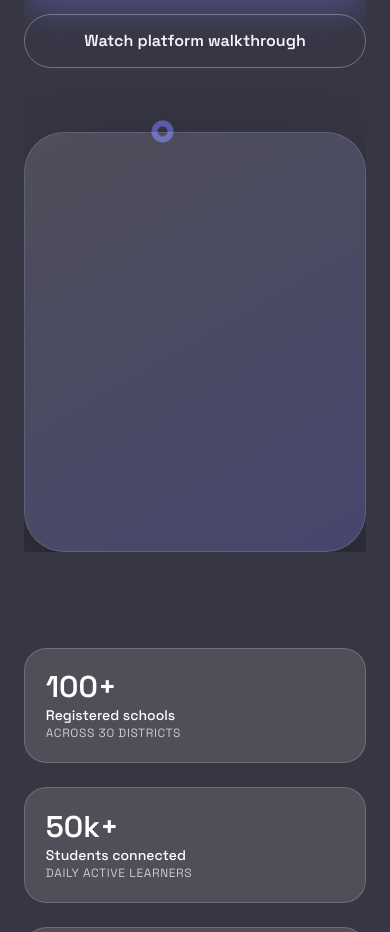
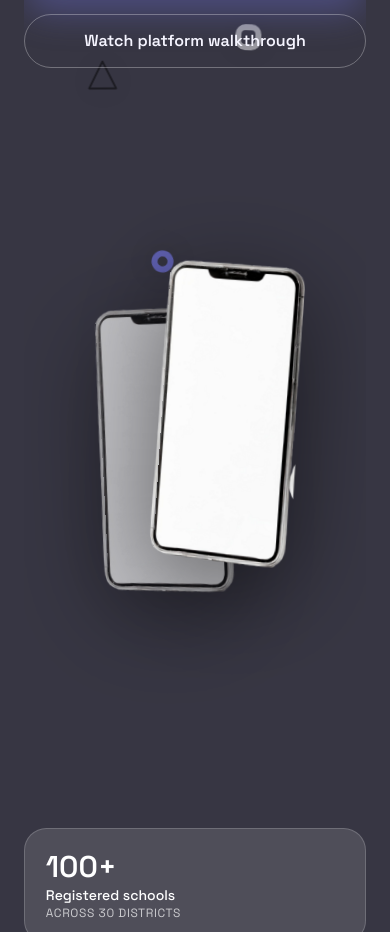
Before and after one commit to biplovgautam/vidhyalaya.digital, a Next.js app: page / in a window 390 px wide. Shown: the part 1107-2039 px from the top of the page. Built offline with nearby package versions, Linux system fonts and the light colour scheme.

Commit message:
phone ui template added

```diff
--- a/app/globals.css
+++ b/app/globals.css
@@ -361,3 +361,66 @@ a {
     width: 100%;
   }
 }
+
+.phone-mockup-container {
+  position: relative;
+  width: 100%;
+  min-height: 600px;
+  display: flex;
+  align-items: center;
+  justify-content: center;
+  perspective: 1200px;
+}
+
+.phone-mockup {
+  position: absolute;
+  transition: all 0.8s cubic-bezier(0.34, 1.56, 0.64, 1);
+  will-change: transform, opacity, z-index;
+}
+
+.phone-image {
+  display: block;
+  background: transparent;
+  filter: drop-shadow(0 25px 50px rgba(0, 0, 0, 0.5));
+}
+
+.phone-back {
+  z-index: 1;
+  transform: translateX(-30px) translateY(20px) rotate(-3deg) scale(0.95);
+  opacity: 0.7;
+}
+
+.phone-front {
+  z-index: 2;
+  transform: translateX(30px) translateY(-20px) rotate(3deg) scale(1);
+  animation: phoneFloat 6s ease-in-out infinite;
+}
+
+@keyframes phoneFloat {
+  0%, 100% {
+    transform: translateX(30px) translateY(-20px) rotate(3deg) scale(1);
+  }
+  25% {
+    transform: translateX(35px) translateY(-15px) rotate(4deg) scale(1);
+  }
+  50% {
+    transform: translateX(30px) translateY(-25px) rotate(2deg) scale(1);
+  }
+  75% {
+    transform: translateX(25px) translateY(-15px) rotate(4deg) scale(1);
+  }
+}
+
+.phone-mockup-container:hover .phone-front {
+  z-index: 1;
+  transform: translateX(-30px) translateY(20px) rotate(-3deg) scale(0.95);
+  opacity: 0.7;
+  animation: none;
+}
+
+.phone-mockup-container:hover .phone-back {
+  z-index: 2;
+  transform: translateX(30px) translateY(-20px) rotate(3deg) scale(1);
+  opacity: 1;
+  animation: phoneFloat 6s ease-in-out infinite;
+}
--- a/app/page.tsx
+++ b/app/page.tsx
@@ -456,13 +456,28 @@ export default function Home() {
               </motion.div>
             </div>
 
-            <motion.div
-              className="hero-blank-panel relative z-[1]"
-              initial={{ opacity: 0, y: 20 }}
-              animate={{ opacity: 1, y: 0 }}
-              transition={{ duration: 0.8, delay: 0.3 }}
-              aria-hidden
-            />
+            <div className="phone-mockup-container group relative z-[1]">
+              <div className="phone-mockup phone-back">
+                <Image
+                  src="/phoneui.png"
+                  alt="Digital Vidhyalaya App Interface"
+                  width={400}
+                  height={810}
+                  className="phone-image"
+                  priority
+                />
+              </div>
+              <div className="phone-mockup phone-front">
+                <Image
+                  src="/phoneui.png"
+                  alt="Digital Vidhyalaya App Interface"
+                  width={400}
+                  height={810}
+                  className="phone-image"
+                  priority
+                />
+              </div>
+            </div>
           </section>
 
           <section className="space-y-10">
```
